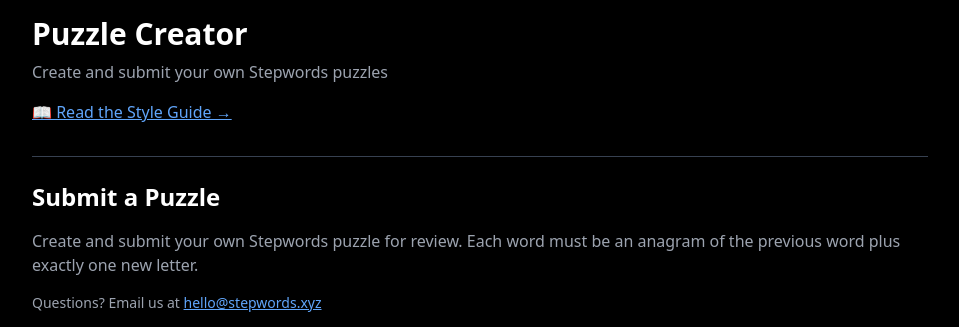
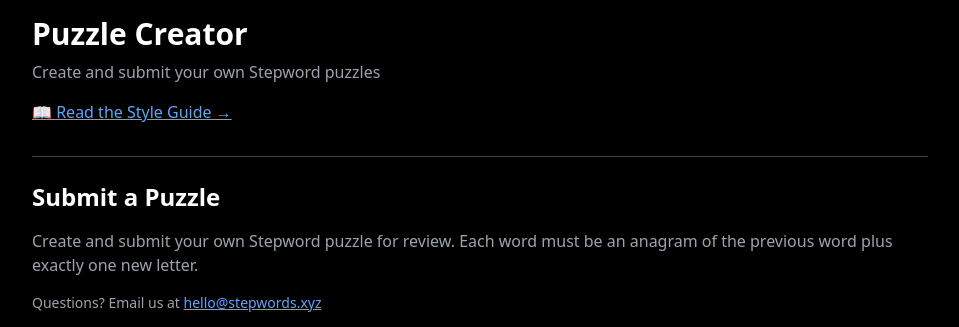
Before and after one commit to benreich4/stepwords, a React (Vite) app: page /create in a window 1280 px wide. Shown: the top 327 px of the page, without its empty margins (160-1119 px from the left). Built offline with nearby package versions, Linux system fonts and the light colour scheme.

Commit message:
Fix wording

```diff
--- a/src/pages/PuzzleCreator.jsx
+++ b/src/pages/PuzzleCreator.jsx
@@ -213,7 +213,7 @@ const PuzzleCreatorSimple = () => {
           <div className="flex items-start justify-between gap-3">
             <div>
               <h1 className="text-3xl font-bold mb-2">Puzzle Creator</h1>
-              <p className="text-gray-400">Create and submit your own Stepwords puzzles</p>
+              <p className="text-gray-400">Create and submit your own Stepword puzzles</p>
               <div className="mt-4">
                 <Link
                   to="/style-guide"
@@ -268,7 +268,7 @@ const PuzzleCreatorSimple = () => {
           <div className="mb-6">
             <h2 className="text-2xl font-bold mb-4">Submit a Puzzle</h2>
             <p className="text-gray-400 mb-4">
-              Create and submit your own Stepwords puzzle for review. Each word must be an anagram of the previous word plus exactly one new letter.
+              Create and submit your own Stepword puzzle for review. Each word must be an anagram of the previous word plus exactly one new letter.
             </p>
             <p className="text-gray-400 text-sm">
               Questions? Email us at{' '}
```
